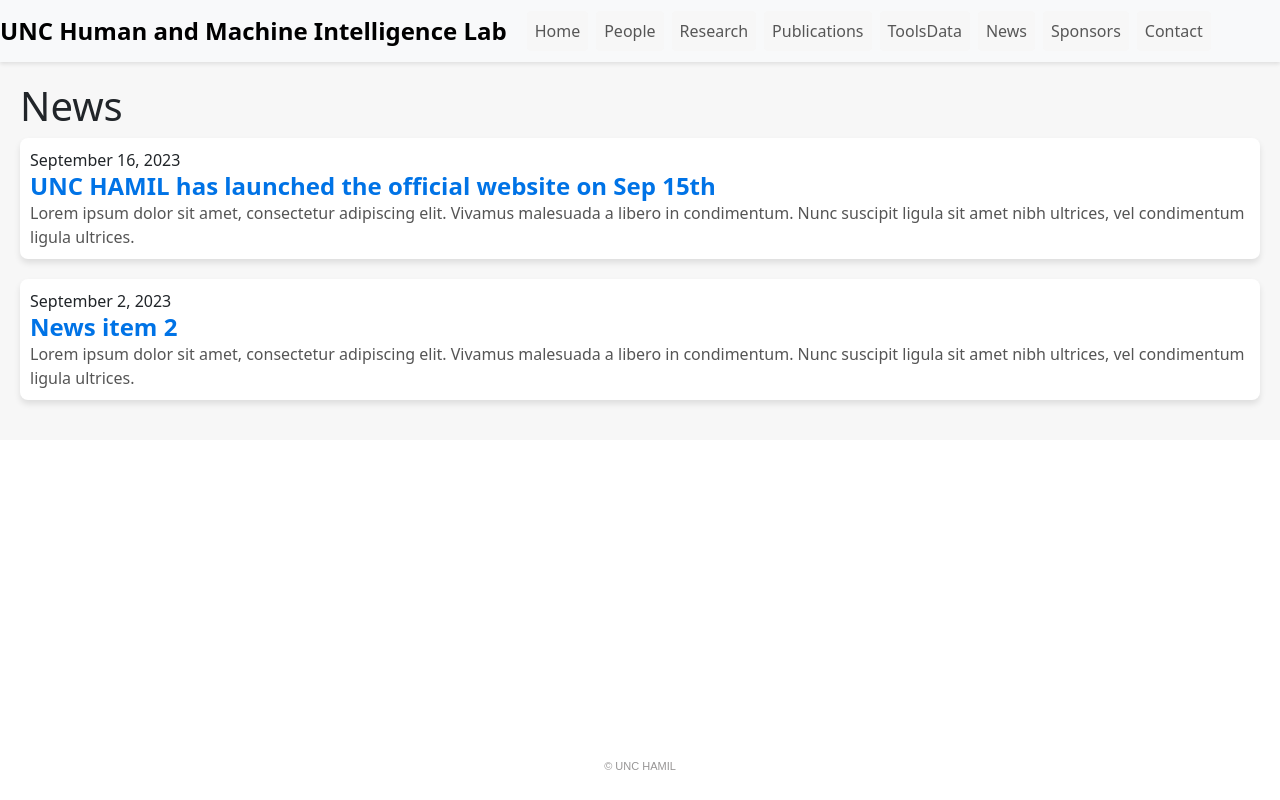
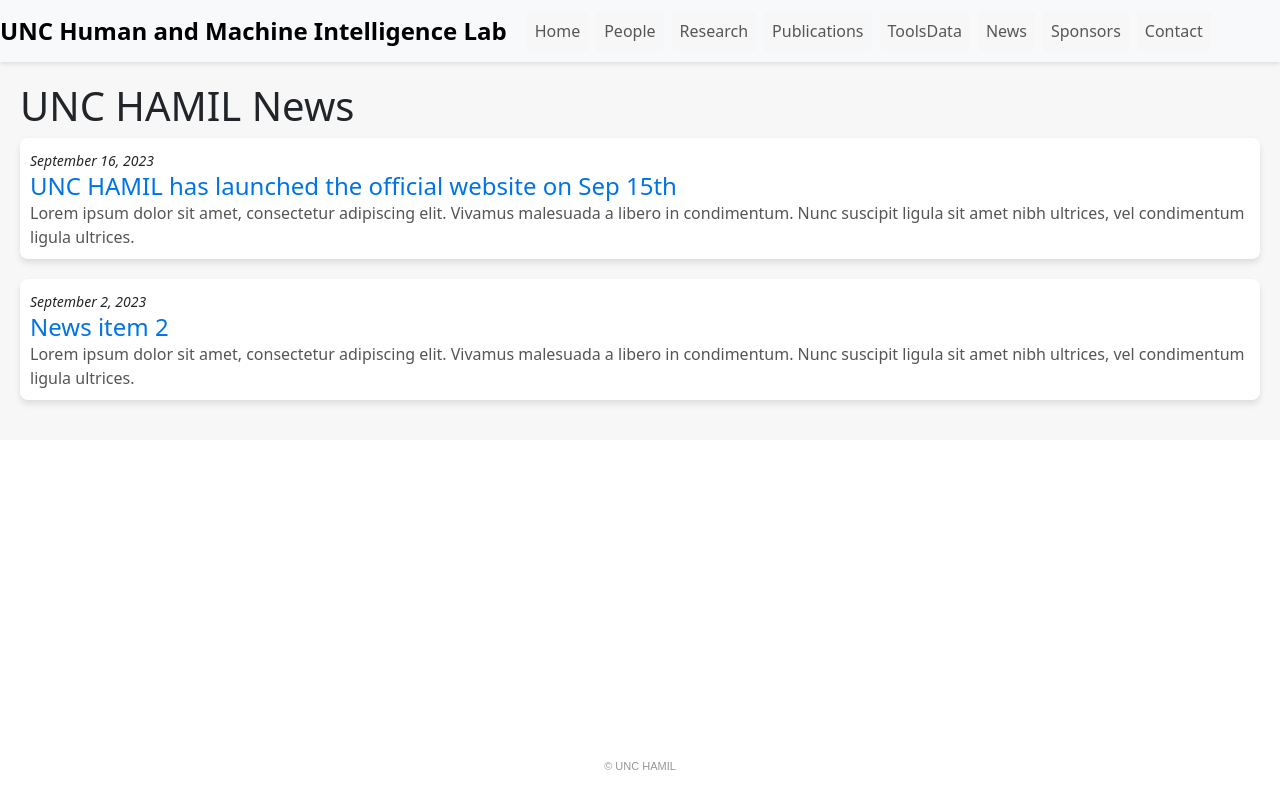
Before and after one commit to yantangyantang/HAMIL_UNC, a Gatsby site: page /News in a window 1280 px wide. Built offline with nearby package versions, Linux system fonts and the light colour scheme; Gatsby itself is replaced by a stand-in of ours.

Commit message:
news page updated

```diff
--- a/src/pages/News.js
+++ b/src/pages/News.js
@@ -28,7 +28,7 @@
     <div>
       <Header />
       <div className="news-container">
-        <h1>News</h1>
+        <h1>UNC HAMIL News</h1>
         <ul className="news-list">
           {newsItems.map((news, index) => (
             <li className="news-item" key={index}>
@@ -40,7 +40,7 @@
                 })}
               </span>
               <h2>
-                <a href={`/news/news${index + 1}/`}>{news.title}</a>
+                <a href={`/news/news${index + 1}/`} style={{ color: '020296' }}>{news.title}</a>
               </h2>
               <p>{news.description}</p>
             </li>
--- a/src/pages/styles.css
+++ b/src/pages/styles.css
@@ -1,4 +1,4 @@
-/* styles.css */
+
 @import "~bootstrap/dist/css/bootstrap.min.css";
 
 .nav-list {
@@ -47,7 +47,7 @@
   font-weight: bold;
 }
 
-/* src/styles.css or a dedicated sponsor-styles.css file */
+/* sponsor-logos.css file */
 .sponsor-logos {
   display: flex;
   flex-direction: column; /* Display logos in a vertical column */
@@ -61,7 +61,7 @@
   margin: 30px;
 }
 
-/* src/components/footer-styles.css */
+/* footer-styles */
 body {
   display: flex;
   flex-direction: column;
@@ -266,7 +266,13 @@
   box-shadow: 0px 4px 6px rgba(0, 0, 0, 0.1);
 }
 
+.news-date {
+  font-size: 14px; /* Adjust the font size as needed */
+  font-style: italic; /* Italicize the date */
+}
+
 /* Style for the news item title */
+
 .news-item h2 {
   margin: 0;
   font-size: 24px;
@@ -283,7 +289,7 @@
 .news-item a {
   text-decoration: none;
   color: #0073e6;
-  font-weight: bold;
+  /* font-weight: bold; */
 }
 
 /* Style for links on hover */
```
